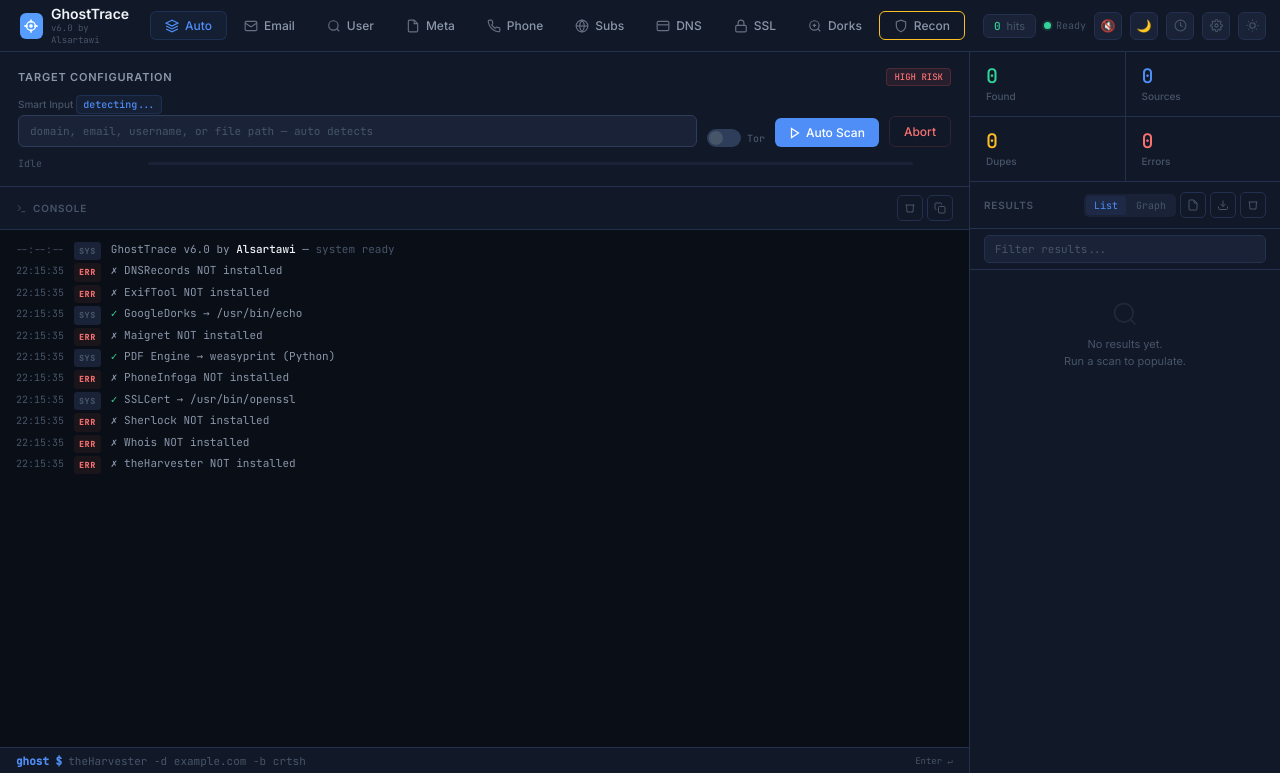
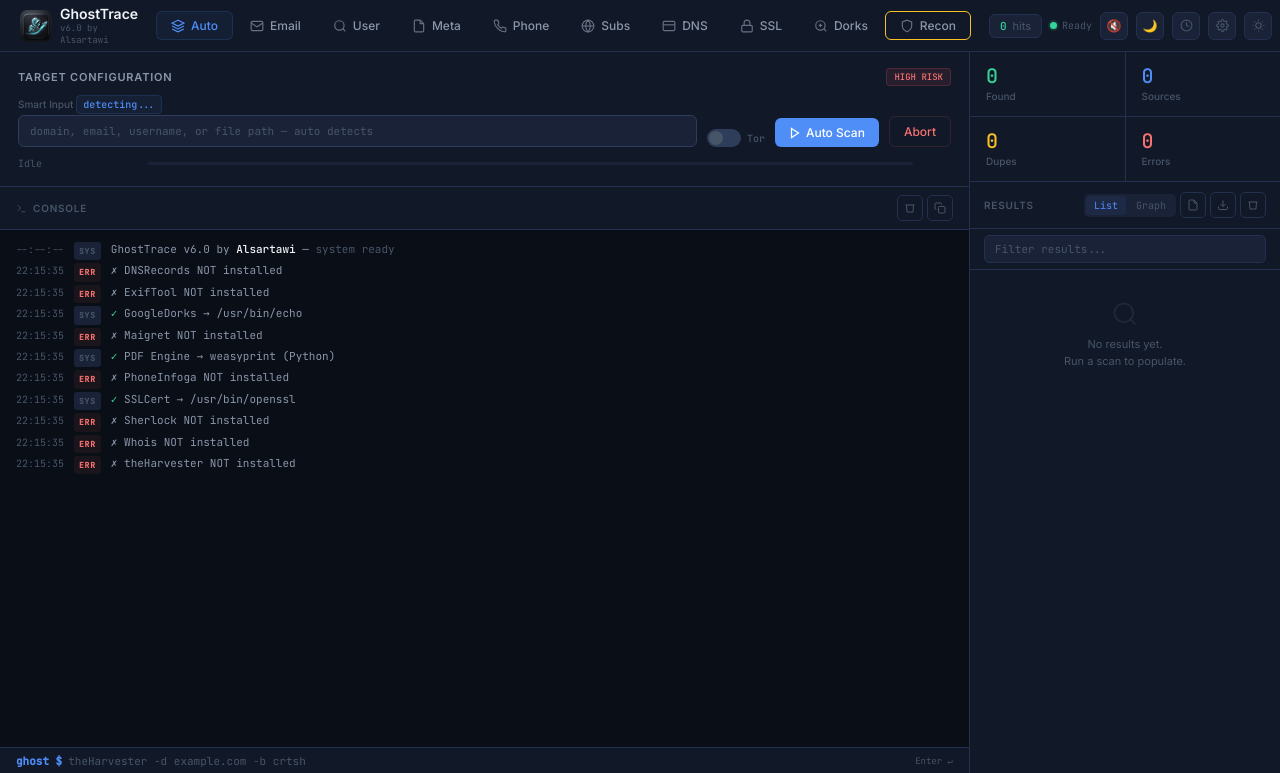
Before and after one commit to alialsartawi7-sketch/ghosttrace, a Flask app: page / in a window 1280 px wide. Shown: the top 773 px of the page. Run offline with Flask 3, Linux system fonts and the light colour scheme; data that the repository does not hold is empty.

Commit message:
feat(ui): add app icon + favicons (16/32/48/180/192/512)

```diff
--- a/templates/index.html
+++ b/templates/index.html
@@ -4,6 +4,11 @@
 <meta charset="UTF-8">
 <meta name="viewport" content="width=device-width, initial-scale=1.0">
 <title>GhostTrace v6.0 — by Alsartawi</title>
+<link rel="icon" type="image/png" sizes="32x32" href="/static/favicon-32.png">
+<link rel="icon" type="image/png" sizes="16x16" href="/static/favicon-16.png">
+<link rel="apple-touch-icon" sizes="180x180" href="/static/apple-touch-icon.png">
+<link rel="shortcut icon" href="/static/favicon.ico">
+<meta name="theme-color" content="#4f8ef7">
 <link href="https://fonts.googleapis.com/css2?family=Inter:wght@300;400;500;600;700&family=JetBrains+Mono:wght@300;400;500&display=swap" rel="stylesheet">
 <style>
 :root{--bg:#0a0e16;--surface:#111827;--raised:#1a2238;--border:#243050;--border-s:#2e3d5a;
@@ -54,8 +59,8 @@
 /* NAV */
 nav{height:52px;background:var(--surface);border-bottom:1px solid var(--border);display:flex;align-items:center;padding:0 20px;gap:18px;flex-shrink:0}
 .brand{display:flex;align-items:center;gap:8px}
-.brand-icon{width:26px;height:26px;background:var(--accent);border-radius:6px;display:flex;align-items:center;justify-content:center;animation:glow 3s ease-in-out infinite}
-.brand-icon svg{width:14px;height:14px}
+.brand-icon{width:32px;height:32px;border-radius:7px;overflow:hidden;flex-shrink:0;animation:glow 3s ease-in-out infinite}
+.brand-icon img{width:100%;height:100%;object-fit:cover;display:block}
 .brand-name{font-size:14px;font-weight:600;color:var(--text-1)}.brand-ver{font-size:9px;color:var(--text-3);font-family:var(--mono)}
 .nav-tabs{display:flex;gap:2px;align-items:center}
 .ntab{display:flex;align-items:center;gap:6px;padding:6px 14px;border-radius:6px;cursor:pointer;font-size:12px;font-weight:500;color:var(--text-2);transition:all .15s;border:1px solid transparent}
@@ -246,7 +251,7 @@
 <body>
 <nav>
   <div class="brand">
-    <div class="brand-icon"><svg viewBox="0 0 16 16" fill="none"><circle cx="8" cy="8" r="5" stroke="#fff" stroke-width="1.5"/><circle cx="8" cy="8" r="2" fill="#fff"/><line x1="1" y1="8" x2="3.5" y2="8" stroke="#fff" stroke-width="1.5" stroke-linecap="round"/><line x1="12.5" y1="8" x2="15" y2="8" stroke="#fff" stroke-width="1.5" stroke-linecap="round"/><line x1="8" y1="1" x2="8" y2="3.5" stroke="#fff" stroke-width="1.5" stroke-linecap="round"/><line x1="8" y1="12.5" x2="8" y2="15" stroke="#fff" stroke-width="1.5" stroke-linecap="round"/></svg></div>
+    <div class="brand-icon"><img src="/static/favicon-48.png" alt="GhostTrace"></div>
     <div><div class="brand-name">GhostTrace</div><div class="brand-ver">v6.0 by Alsartawi</div></div>
   </div>
   <div class="nav-tabs">
```
Also changed, not shown: static/apple-touch-icon.png (added), static/favicon-16.png (added), static/favicon-32.png (added), static/favicon-48.png (added), static/favicon.ico (added), static/icon-192.png (added), static/icon-512.png (added), static/icon.png (added), 1 other file.
